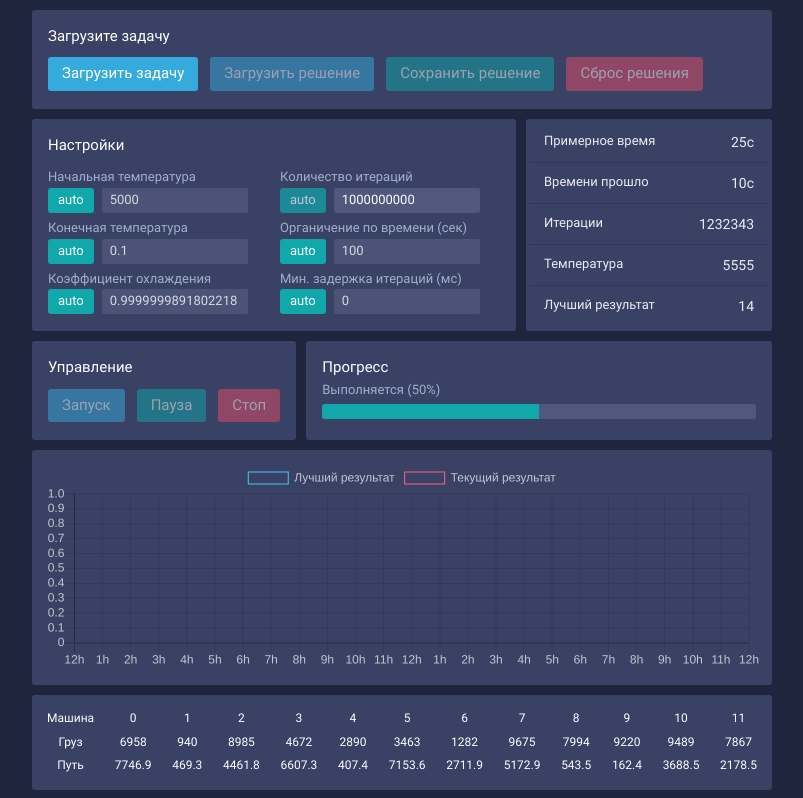
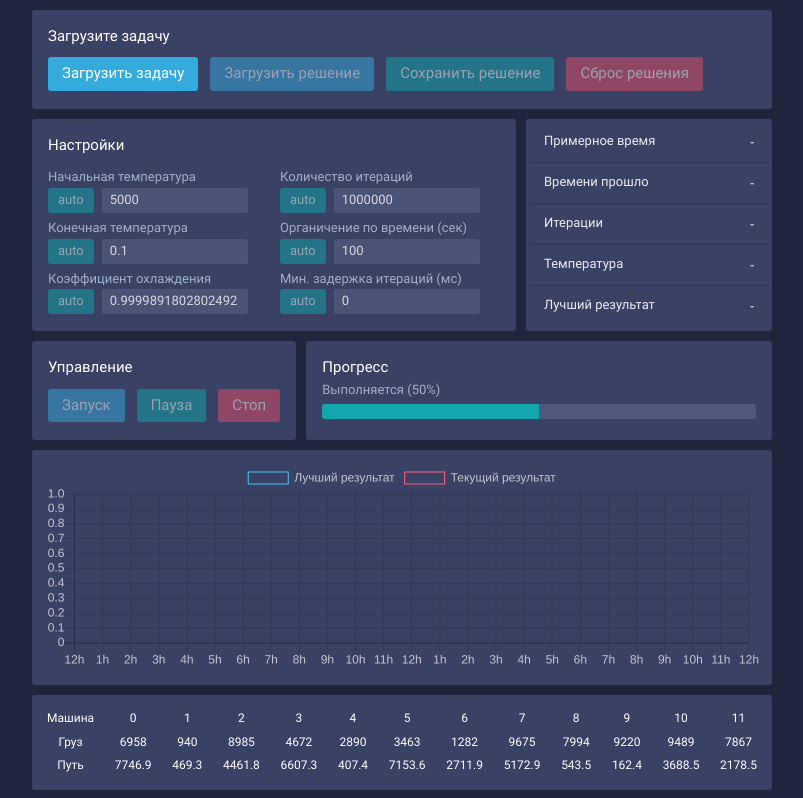
Before and after one commit to strokovok/CVRP-annealing, a Vue app in the folder interface/: page / in a window 1280 px wide. Shown: the top 798 px of the page, without its empty margins (238-1041 px from the left). Built offline with nearby package versions, Linux system fonts and the light colour scheme.

Commit message:
Settings and stats

```diff
--- a/interface/src/App.vue
+++ b/interface/src/App.vue
@@ -96,7 +96,7 @@ export default {
                 currentRoutes: [],
                 bestRoutes: [],
                 graph: [],
-                averageOpTime: 1,
+                averageOpTime: 1 / 50,
                 tStartRecommended: 5000,
                 showOnlyBest: false
             }
--- a/interface/src/components/Settings.vue
+++ b/interface/src/components/Settings.vue
@@ -6,12 +6,13 @@
                 <div class="ui-mini-label">{{setting.label}}</div>
                 <div class="setting-control">
                     <button class="ui-trigger"
+                            :disabled="allDisabled"
                             :class="[{'triggered': setting.auto}]"
                             @click="changeAuto(setting.key)">
                         auto
                     </button>
                     <input class="ui-input"
-                           :disabled="setting.auto"
+                           :disabled="setting.auto || allDisabled"
                            type="number"
                            @keydown="inputUpdate"
                            v-model="settingsModel[setting.key]">
@@ -89,10 +90,17 @@ export default {
         };
     },
     created() {
-        window.globalStore.settings[settingsEnum.ITERATIONS] = 1000000000;
-        this.calcAuto();
+        window.globalStore.settings[settingsEnum.ITERATIONS] = 1000000;
+        this.validateSettings();
     },
     computed: {
+        allDisabled() {
+            return ![
+                stateEnum.PROBLEM_READY,
+                stateEnum.INCORRECT_SOLUTION,
+                stateEnum.SOLUTION_VIEW,
+            ].includes(globalStore.state);
+        },
         settingsModel() {
             return window.globalStore.settings;
         }
@@ -132,7 +140,7 @@ export default {
                 globalStore.settings[mindelay.key] = 0;
 
             if (its.auto && (tStart.auto || tEnd.auto || tCooling.auto))
-                globalStore.settings[its.key] = 1000000000;
+                globalStore.settings[its.key] = 1000000;
             if (tEnd.auto && (tStart.auto || tCooling.auto))
                 globalStore.settings[tEnd.key] = 0.1;
             if (tStart.auto && tCooling.auto)
@@ -166,6 +174,8 @@ export default {
                 let cool = Math.pow(start / end, -1 / val);
                 globalStore.settings[tCooling.key] = cool;
             }
+            let t = Math.floor(globalStore.settings[its.key] * globalStore.averageOpTime / 1000);
+            this.$set(globalStore.stats, statsEnum.ESTIMATED_TIME, t);
         },
         validateSetting(setting, min, max, normal) {
             let val = globalStore.settings[setting];
@@ -179,7 +189,7 @@ export default {
             this.validateSetting(settingsEnum.T_START, 10, 1e10, globalStore.tStartRecommended);
             this.validateSetting(settingsEnum.T_END, 0.1, globalStore.settings[settingsEnum.T_START] - 1, 0.1);
             this.validateSetting(settingsEnum.T_COOLING, 0.1, 0.9999, 0.9998);
-            this.validateSetting(settingsEnum.ITERATIONS, 1, 1000000000000, 1000000000);
+            this.validateSetting(settingsEnum.ITERATIONS, 1, 1000000000000, 1000000);
             this.validateSetting(settingsEnum.TIME_LIMIT, 3, 1000000000000, 60);
             this.validateSetting(settingsEnum.MIN_ITERATION_DELAY, 0, 10000, 0);
             this.calcAuto();
--- a/interface/src/components/Stats.vue
+++ b/interface/src/components/Stats.vue
@@ -1,8 +1,8 @@
 <template>
     <div class="stats">
-        <div class="stat" v-for="(statVal, statName) in stats" :key="statName">
-            <div class="stat-name">{{statName}}</div>
-            <div class="stat-value">{{statVal}}</div>
+        <div class="stat" v-for="stat in stats" :key="stat.key">
+            <div class="stat-name">{{stat.label}}</div>
+            <div class="stat-value">{{statsVals[stat.key]}}{{statsVals[stat.key] != '-' ? stat.prefix : ''}}</div>
         </div>
     </div>
 </template>
@@ -37,13 +37,52 @@
 export default {
     data() {
         return {
-            stats: {
-                'Примерное время': '25c',
-                'Времени прошло': '10c',
-                'Итерации': '1232343',
-                'Температура': '5555',
-                'Лучший результат': '14'
+            stats: [{
+                label: 'Примерное время',
+                key: statsEnum.ESTIMATED_TIME,
+                prefix: 'с'
+            }, {
+                label: 'Времени прошло',
+                key: statsEnum.TIME_PASSED,
+                prefix: ''
+            }, {
+                label: 'Итерации',
+                key: statsEnum.ITERATIONS,
+                prefix: ''
+            }, {
+                label: 'Температура',
+                key: statsEnum.TEMPERATURE,
+                prefix: ''
+            }, {
+                label: 'Лучший результат',
+                key: statsEnum.BEST_RESULT,
+                prefix: ''
+            }]
+        }
+    },
+    computed: {
+        statsVals() {
+            let res = JSON.parse(JSON.stringify(globalStore.stats));
+            if ([
+                stateEnum.EMPTY,
+                stateEnum.PROBLEM_LOADING,
+                stateEnum.INCORRECT_PROBLEM,
+                stateEnum.PROBLEM_READY,
+                stateEnum.SOLUTION_LOADING,
+                stateEnum.INCORRECT_SOLUTION
+            ].includes(globalStore.state)) {
+                res[statsEnum.TIME_PASSED] = "-";
+                res[statsEnum.ITERATIONS] = "-";
+                res[statsEnum.TEMPERATURE] = "-";
+                res[statsEnum.BEST_RESULT] = "-";
             }
+            if (![
+                stateEnum.PROBLEM_READY,
+                stateEnum.INCORRECT_SOLUTION,
+                stateEnum.SOLUTION_VIEW,
+            ].includes(globalStore.state))
+                res[statsEnum.ESTIMATED_TIME] = "-";
+            return res;
         }
     }
 }
```
